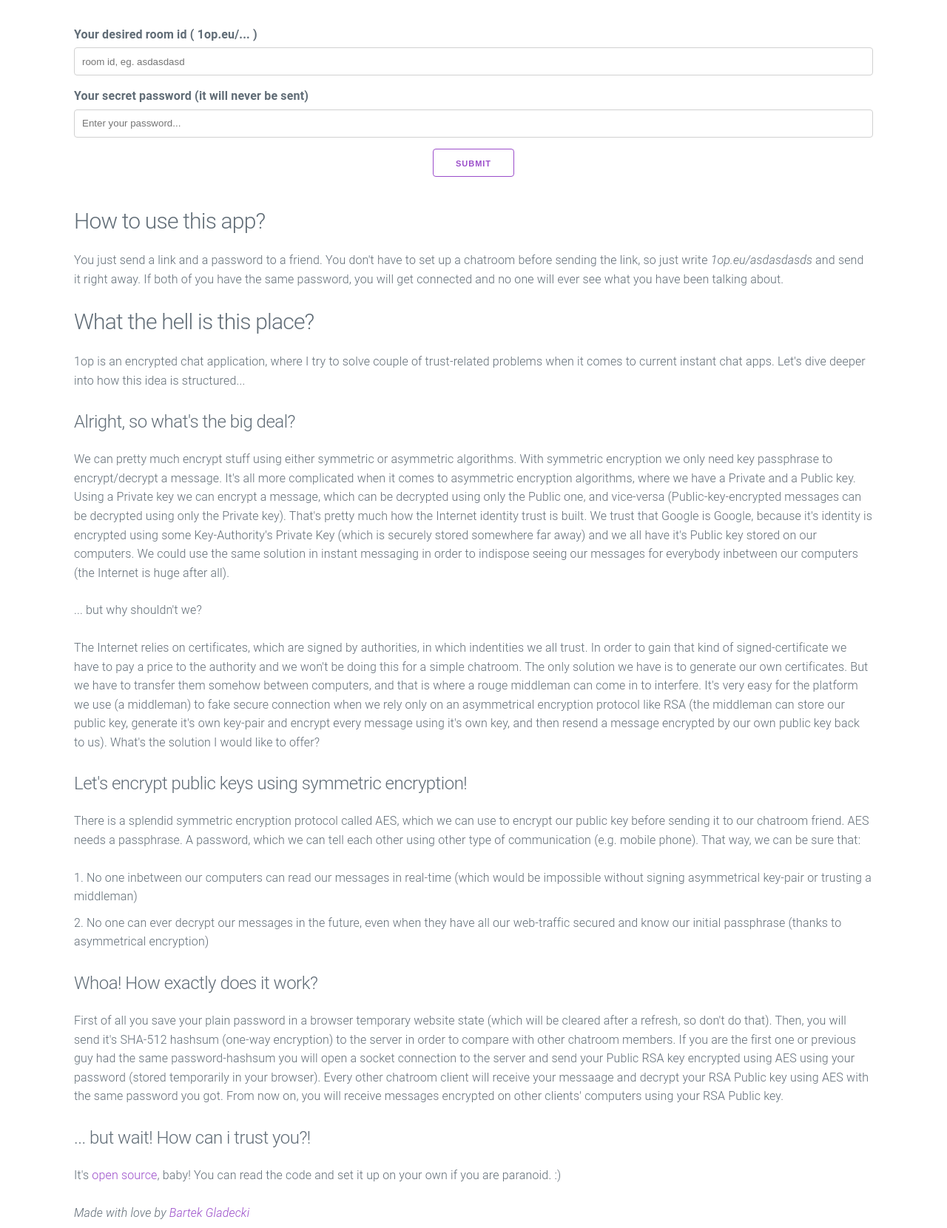
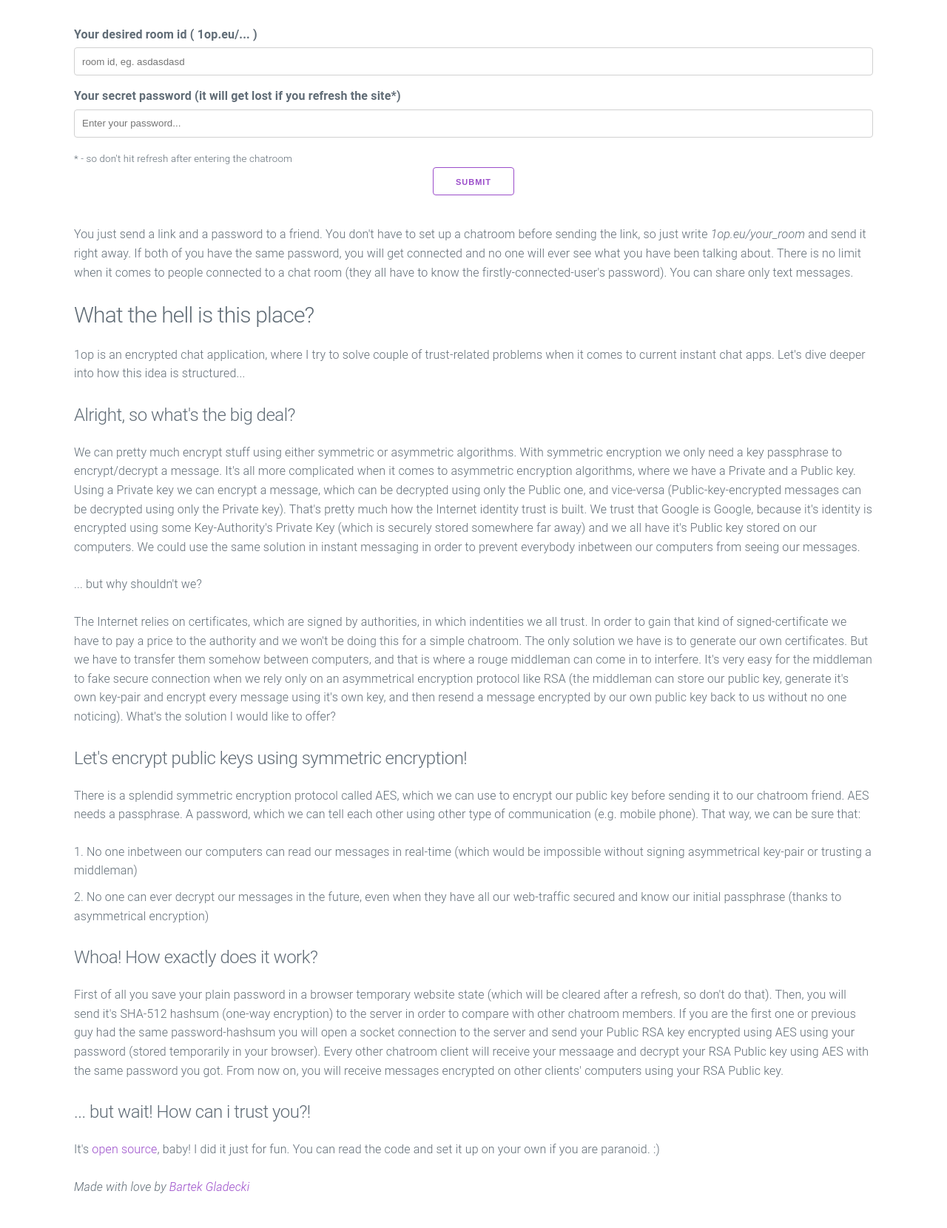
Before and after one commit to intpl/1op-elixir-vuejs, a Vue app in the folder frontend/: page / in a window 1280 px wide. Shown: the whole page at 74% size. After the commit the page ends 1625 px from the top, so only its background shows below. Built offline with nearby package versions, Linux system fonts and the light colour scheme; what vue-resource would draw is missing.

Commit message:
Entrance text changes

```diff
--- a/frontend/src/components/Entrance.vue
+++ b/frontend/src/components/Entrance.vue
@@ -9,8 +9,9 @@
             <input name="roomIdField" id="r" type="text" placeholder="room id, eg. asdasdasd">
           </div>
 
-          <label for="p">Your secret password (it will never be sent)</label>
+          <label for="p">Your secret password (it will get lost if you refresh the site*)</label>
           <input name="passwordField" id="p" type="password" placeholder="Enter your password..."/>
+          <small> * - so don't hit refresh after entering the chatroom </small>
 
           <center>
             <input class="button-outline" type="submit">
@@ -18,9 +19,8 @@
         </div>
       </div>
     </form>
-    <h4>How to use this app?</h4>
     <p>
-    You just send a link and a password to a friend. You don't have to set up a chatroom before sending the link, so just write <em>1op.eu/asdasdasds</em> and send it right away. If both of you have the same password, you will get connected and no one will ever see what you have been talking about.
+    You just send a link and a password to a friend. You don't have to set up a chatroom before sending the link, so just write <em>1op.eu/your_room</em> and send it right away. If both of you have the same password, you will get connected and no one will ever see what you have been talking about. There is no limit when it comes to people connected to a chat room (they all have to know the firstly-connected-user's password). You can share only text messages.
     </p>
     <h4>What the hell is this place?</h4>
     <p>
@@ -28,11 +28,11 @@
     </p>
     <h5>Alright, so what's the big deal?</h5>
     <p>
-      We can pretty much encrypt stuff using either symmetric or asymmetric algorithms. With symmetric encryption we only need key passphrase to encrypt/decrypt a message. It's all more complicated when it comes to asymmetric encryption algorithms, where we have a Private and a Public key. Using a Private key we can encrypt a message, which can be decrypted using only the Public one, and vice-versa (Public-key-encrypted messages can be decrypted using only the Private key). That's pretty much how the Internet identity trust is built. We trust that Google is Google, because it's identity is encrypted using some Key-Authority's Private Key (which is securely stored somewhere far away) and we all have it's Public key stored on our computers. We could use the same solution in instant messaging in order to indispose seeing our messages for everybody inbetween our computers (the Internet is huge after all).
+      We can pretty much encrypt stuff using either symmetric or asymmetric algorithms. With symmetric encryption we only need a key passphrase to encrypt/decrypt a message. It's all more complicated when it comes to asymmetric encryption algorithms, where we have a Private and a Public key. Using a Private key we can encrypt a message, which can be decrypted using only the Public one, and vice-versa (Public-key-encrypted messages can be decrypted using only the Private key). That's pretty much how the Internet identity trust is built. We trust that Google is Google, because it's identity is encrypted using some Key-Authority's Private Key (which is securely stored somewhere far away) and we all have it's Public key stored on our computers. We could use the same solution in instant messaging in order to prevent everybody inbetween our computers from seeing our messages.
     </p>
     <p>... but why shouldn't we?</p>
     <p>
-      The Internet relies on certificates, which are signed by authorities, in which indentities we all trust. In order to gain that kind of signed-certificate we have to pay a price to the authority and we won't be doing this for a simple chatroom. The only solution we have is to generate our own certificates. But we have to transfer them somehow between computers, and that is where a rouge middleman can come in to interfere. It's very easy for the platform we use (a middleman) to fake secure connection when we rely only on an asymmetrical encryption protocol like RSA (the middleman can store our public key, generate it's own key-pair and encrypt every message using it's own key, and then resend a message encrypted by our own public key back to us). What's the solution I would like to offer?
+      The Internet relies on certificates, which are signed by authorities, in which indentities we all trust. In order to gain that kind of signed-certificate we have to pay a price to the authority and we won't be doing this for a simple chatroom. The only solution we have is to generate our own certificates. But we have to transfer them somehow between computers, and that is where a rouge middleman can come in to interfere. It's very easy for the middleman to fake secure connection when we rely only on an asymmetrical encryption protocol like RSA (the middleman can store our public key, generate it's own key-pair and encrypt every message using it's own key, and then resend a message encrypted by our own public key back to us without no one noticing). What's the solution I would like to offer?
     </p>
     <h5>Let's encrypt public keys using symmetric encryption!</h5>
     <p>
@@ -49,7 +49,7 @@
     First of all you save your plain password in a browser temporary website state (which will be cleared after a refresh, so don't do that). Then, you will send it's SHA-512 hashsum (one-way encryption) to the server in order to compare with other chatroom members. If you are the first one or previous guy had the same password-hashsum you will open a socket connection to the server and send your Public RSA key encrypted using AES using your password (stored temporarily in your browser). Every other chatroom client will receive your messaage and decrypt your RSA Public key using AES with the same password you got. From now on, you will receive messages encrypted on other clients' computers using your RSA Public key.
     </p>
     <h5>... but wait! How can i trust you?!</h5>
-    <p>It's <a href="http://github.com/intpl/1op-elixir-vuejs" target="_blank">open source</a>, baby! You can read the code and set it up on your own if you are paranoid. :)</p>
+    <p>It's <a href="http://github.com/intpl/1op-elixir-vuejs" target="_blank">open source</a>, baby! I did it just for fun. You can read the code and set it up on your own if you are paranoid. :)</p>
     <em>Made with love by <a href="http://gladecki.pl" target="_blank">Bartek Gladecki</a></em>
   </div>
 </template>
```
